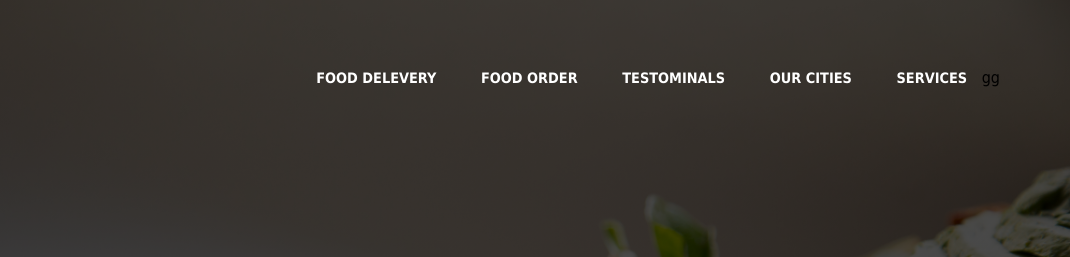
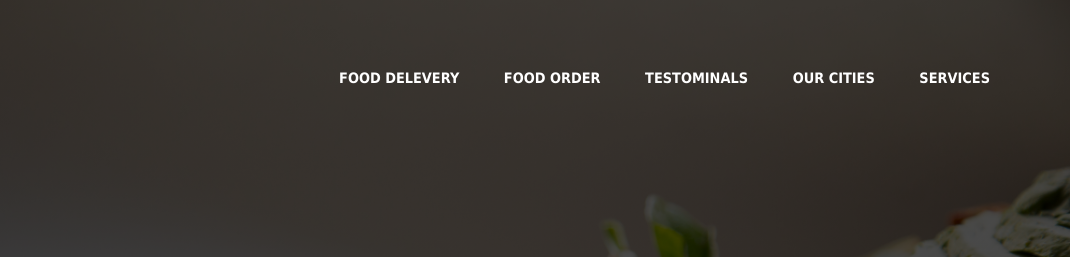
Before and after one commit to magdymaher129/food-website, a plain HTML site: page index.html in a window 1280 px wide. Shown: the top 257 px of the page, 210-1280 px from the left. Drawn offline with Linux system fonts and the light colour scheme.

Commit message:
remove last changes

```diff
--- a/index.html
+++ b/index.html
@@ -22,7 +22,7 @@
 
 
 
-gg
+
 
             </ul>
         </div>
```
